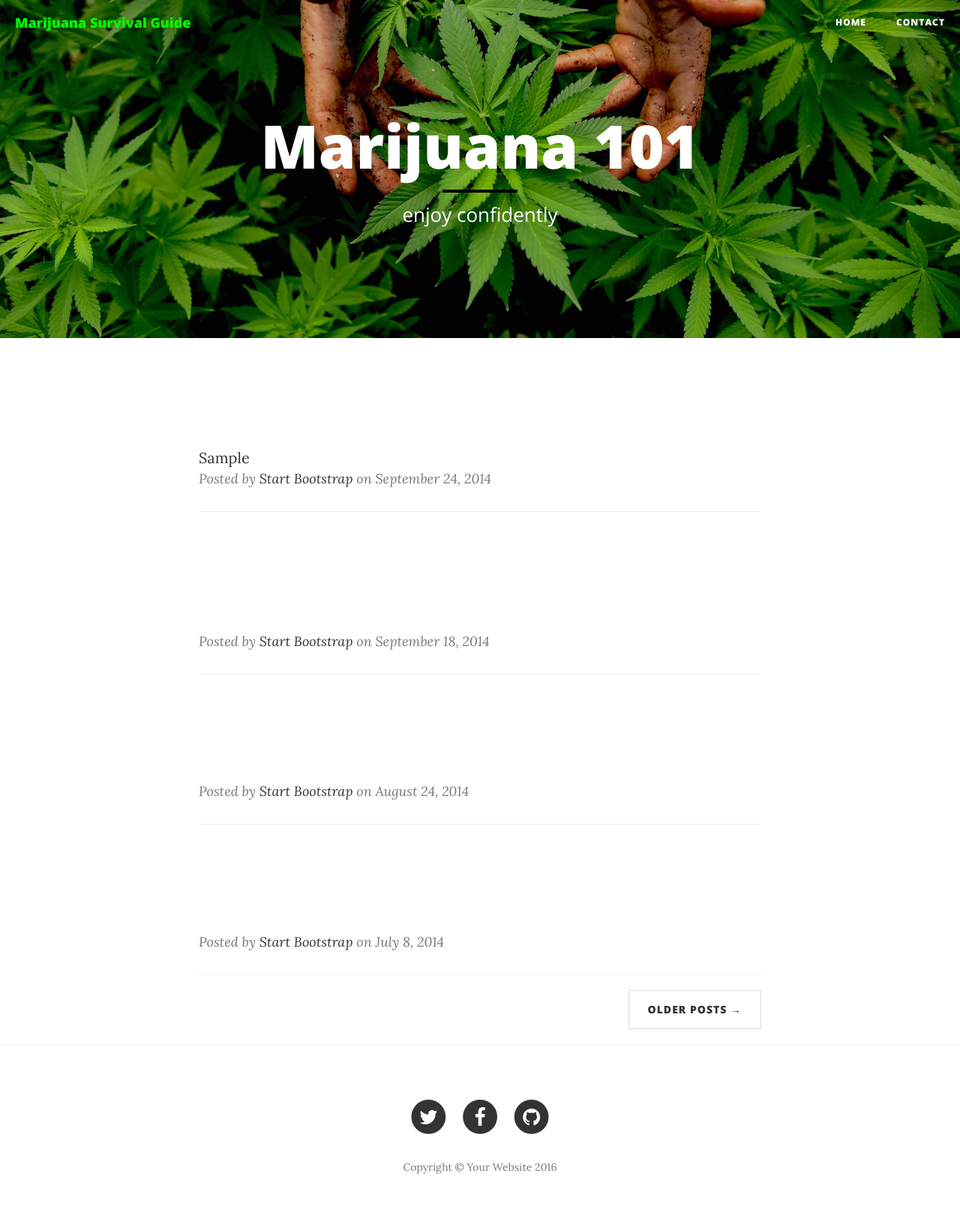
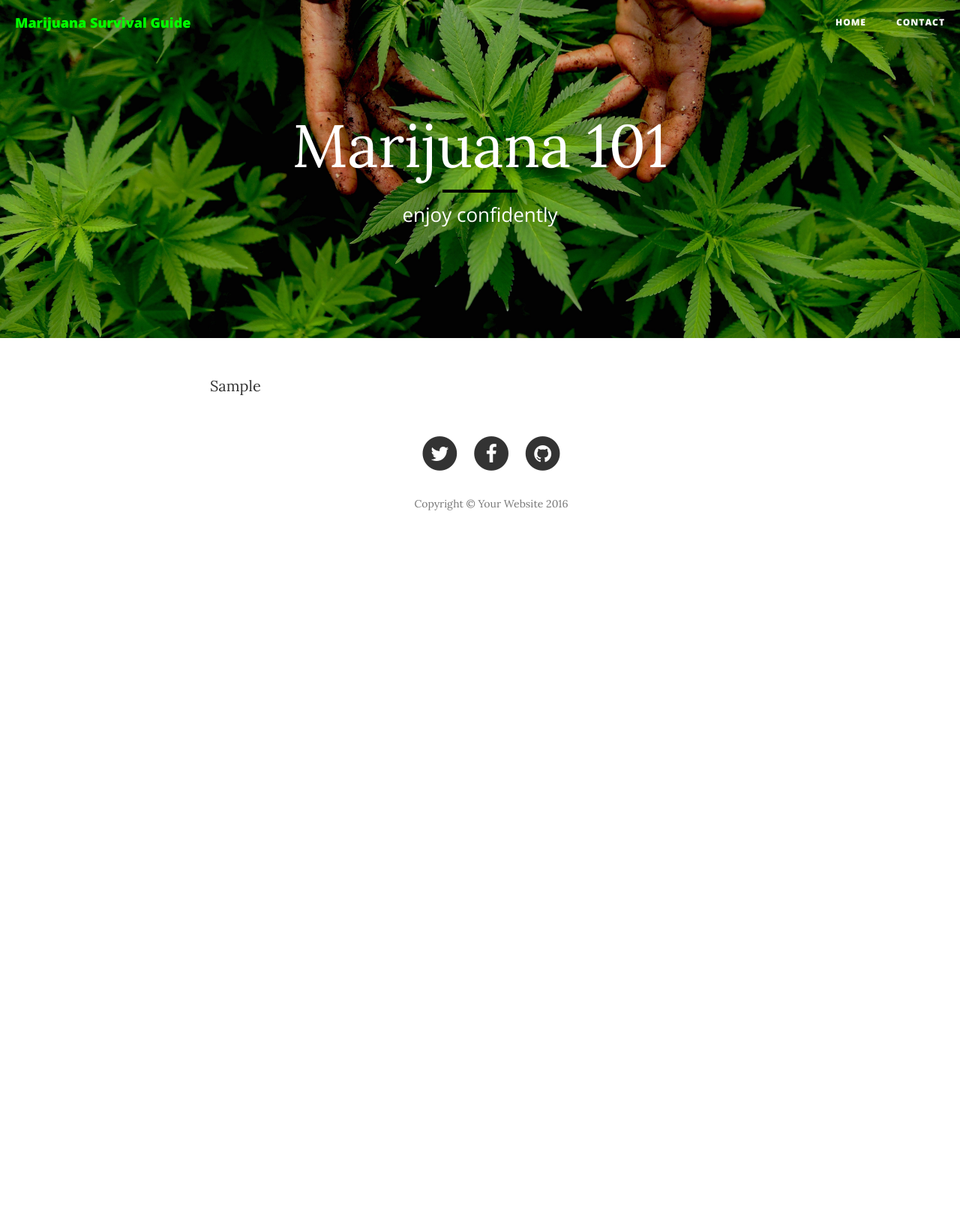
Before and after one commit to Boingoloid/flask-blog, a Flask app: template app/templates/index.html in a window 1280 px wide. Shown: the whole page at 75% size. After the commit the page ends 681 px from the top, so only its background shows below. Run offline with Flask 2, Linux system fonts and the light colour scheme; the template is opened without the code that fills it: most values are stand-ins (such as "Sample title", 1, 10 or a date in 2020); some libraries are stand-ins or nearby versions.

Commit message:
adding blog post

```diff
--- a/app/static/css/clean-blog.css
+++ b/app/static/css/clean-blog.css
@@ -15,7 +15,11 @@ p {
 p a {
   text-decoration: underline;
 }
-h1,
+
+h1{
+  color:white;
+}
+
 h2,
 h3,
 h4,
@@ -23,7 +27,7 @@ h5,
 h6 {
   font-family: 'Open Sans', 'Helvetica Neue', Helvetica, Arial, sans-serif;
   font-weight: 800;
-  color: white;
+  color: black;
 }
 a {
   color: #333333;
--- a/app/templates/index.html
+++ b/app/templates/index.html
@@ -24,6 +24,16 @@
     <!-- Main Content -->
     <div class="container">
 
+                <div class="container">
+            <div class="row">
+                <div class="col-lg-8 col-lg-offset-2 col-md-10 col-md-offset-1">
+                    {{ blogEnriched }}
+                </div>
+            </div>
+        </div>
+    </article>
+
+
         <!--<h1>Hi, {{ user.nickname }}!</h1>-->
         <!--{% for post in posts %}-->
         <!--<div><p>{{ post.author.nickname }} says: <b>{{ post.body }}</b> {{ post.body }}</p></div>-->
@@ -32,60 +42,60 @@
         <!--<div><p>{{ blog.content }} </p></div>-->
         <!--<div><p>{{ blogEnriched }}</p></div>-->
 
-        <div class="row">
-            <div class="col-lg-8 col-lg-offset-2 col-md-10 col-md-offset-1">
-                <div class="post-preview">
-                        <h2 class="post-title">
-                            Man must explore, and this is exploration at its greatest
-                        </h2>
-                            {{ blogEnriched }}
-                    <p class="post-meta">Posted by <a href="#">Start Bootstrap</a> on September 24, 2014</p>
-                </div>
-                <hr>
-                <div class="post-preview">
-                    <a href="post.html">
-                        <h2 class="post-title">
-                            I believe every human has a finite number of heartbeats. I don't intend to waste any of mine.
-                        </h2>
-                    </a>
-                    <p class="post-meta">Posted by <a href="#">Start Bootstrap</a> on September 18, 2014</p>
-                </div>
-                <hr>
-                <div class="post-preview">
-                    <a href="post.html">
-                        <h2 class="post-title">
-                            Science has not yet mastered prophecy
-                        </h2>
-                        <h3 class="post-subtitle">
-                            We predict too much for the next year and yet far too little for the next ten.
-                        </h3>
-                    </a>
-                    <p class="post-meta">Posted by <a href="#">Start Bootstrap</a> on August 24, 2014</p>
-                </div>
-                <hr>
-                <div class="post-preview">
-                    <a href="post.html">
-                        <h2 class="post-title">
-                            Failure is not an option
-                        </h2>
-                        <h3 class="post-subtitle">
-                            Many say exploration is part of our destiny, but it’s actually our duty to future generations.
-                        </h3>
-                    </a>
-                    <p class="post-meta">Posted by <a href="#">Start Bootstrap</a> on July 8, 2014</p>
-                </div>
-                <hr>
-                <!-- Pager -->
-                <ul class="pager">
-                    <li class="next">
-                        <a href="#">Older Posts &rarr;</a>
-                    </li>
-                </ul>
-            </div>
-        </div>
-    </div>
+        <!--<div class="row">-->
+            <!--<div class="col-lg-8 col-lg-offset-2 col-md-10 col-md-offset-1">-->
+                <!--<div class="post-preview">-->
+                        <!--<h2 class="post-title">-->
+                            <!--Man must explore, and this is exploration at its greatest-->
+                        <!--</h2>-->
+                            <!--{{ blogEnriched }}-->
+                    <!--<p class="post-meta">Posted by <a href="#">Start Bootstrap</a> on September 24, 2014</p>-->
+                <!--</div>-->
+                <!--<hr>-->
+                <!--<div class="post-preview">-->
+                    <!--<a href="post.html">-->
+                        <!--<h2 class="post-title">-->
+                            <!--I believe every human has a finite number of heartbeats. I don't intend to waste any of mine.-->
+                        <!--</h2>-->
+                    <!--</a>-->
+                    <!--<p class="post-meta">Posted by <a href="#">Start Bootstrap</a> on September 18, 2014</p>-->
+                <!--</div>-->
+                <!--<hr>-->
+                <!--<div class="post-preview">-->
+                    <!--<a href="post.html">-->
+                        <!--<h2 class="post-title">-->
+                            <!--Science has not yet mastered prophecy-->
+                        <!--</h2>-->
+                        <!--<h3 class="post-subtitle">-->
+                            <!--We predict too much for the next year and yet far too little for the next ten.-->
+                        <!--</h3>-->
+                    <!--</a>-->
+                    <!--<p class="post-meta">Posted by <a href="#">Start Bootstrap</a> on August 24, 2014</p>-->
+                <!--</div>-->
+                <!--<hr>-->
+                <!--<div class="post-preview">-->
+                    <!--<a href="post.html">-->
+                        <!--<h2 class="post-title">-->
+                            <!--Failure is not an option-->
+                        <!--</h2>-->
+                        <!--<h3 class="post-subtitle">-->
+                            <!--Many say exploration is part of our destiny, but it’s actually our duty to future generations.-->
+                        <!--</h3>-->
+                    <!--</a>-->
+                    <!--<p class="post-meta">Posted by <a href="#">Start Bootstrap</a> on July 8, 2014</p>-->
+                <!--</div>-->
+                <!--<hr>-->
+                <!--&lt;!&ndash; Pager &ndash;&gt;-->
+                <!--<ul class="pager">-->
+                    <!--<li class="next">-->
+                        <!--<a href="#">Older Posts &rarr;</a>-->
+                    <!--</li>-->
+                <!--</ul>-->
+            <!--</div>-->
+        <!--</div>-->
+    <!--</div>-->
 
-    <hr>
+    <!--<hr>-->
 
 
 
--- a/app/templates/post.html
+++ b/app/templates/post.html
@@ -7,7 +7,7 @@
 
     <!-- Page Header -->
     <!-- Set your background image for this header on the line below. -->
-    <header class="intro-header" style="background-image: url('img/post-bg.jpg')">
+    <header class="intro-header" style="background-image: url('static/img/MJ6.jpg')">
         <div class="container">
             <div class="row">
                 <div class="col-lg-8 col-lg-offset-2 col-md-10 col-md-offset-1">
@@ -64,3 +64,5 @@
             </div>
         </div>
     </article>
+
+{% endblock %}
--- a/app/views.py
+++ b/app/views.py
@@ -29,6 +29,9 @@ import sys
 reload(sys)
 # sys.setdefaultencoding('utf8')
 
+@app.route('/post')
+def post():
+    return render_template("post.html")
 
 
 @app.route('/about')
```
Also changed, not shown: app/static/img/blog-started/text.txt (+57 -15 lines), app/static/img/blog-started/higher-ratio-less-toxic.png (added), 2 other files.
